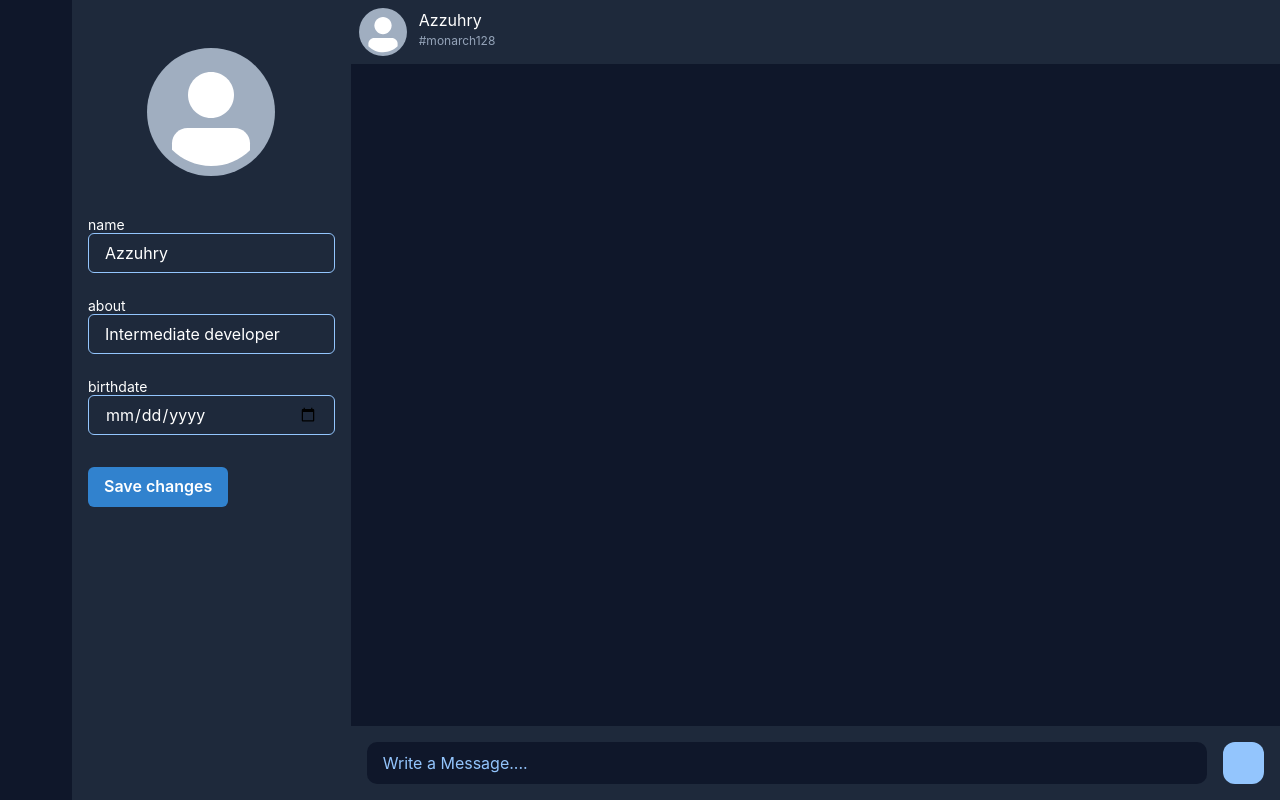
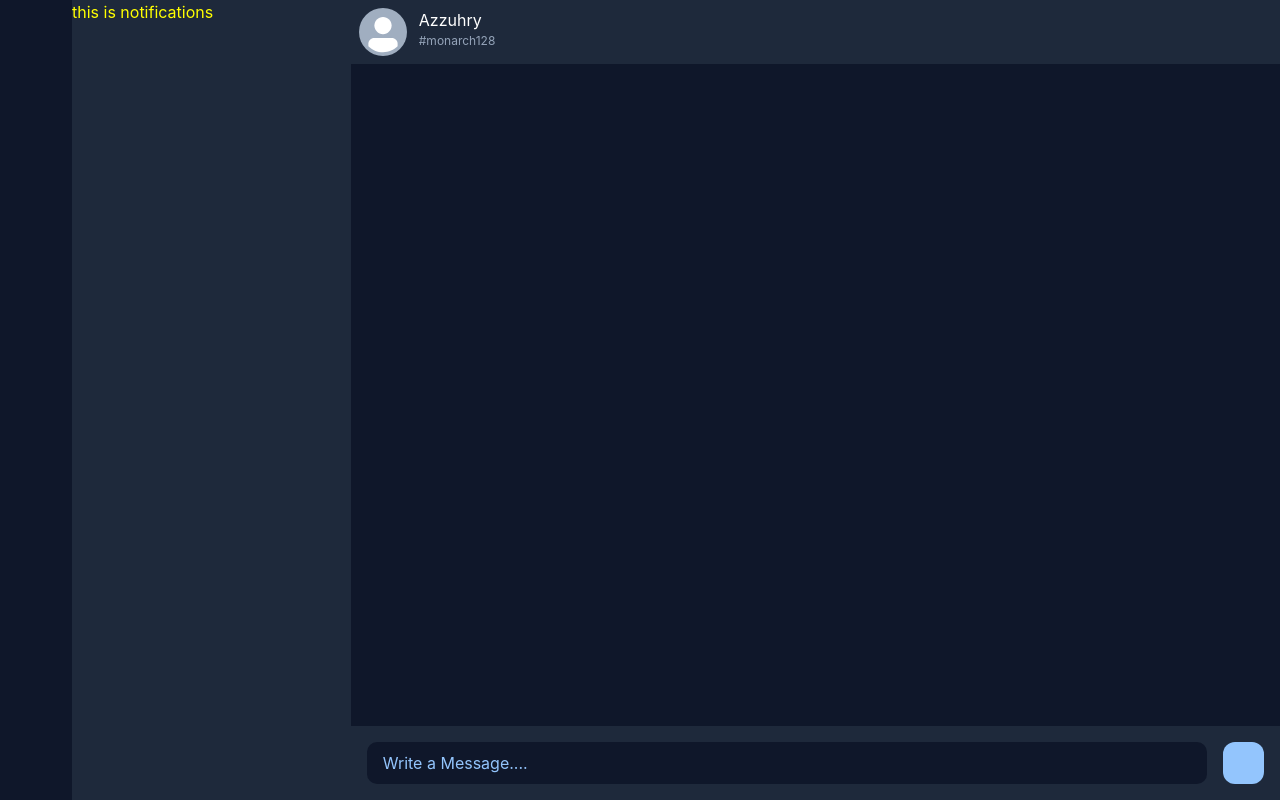
Before and after one commit to azzuhry128/FE-PROJEKT-RED, a React (Vite) app in the folder FE/: page /chatroom in a window 1280 px wide. Both pictures are taken after a click on the button 36 px from the left and 400 px from the top of the page. Built offline with nearby package versions, Linux system fonts and the light colour scheme; some icons are missing.

Commit message:
menu navigation

```diff
--- a/FE/src/components/Contacts.jsx
+++ b/FE/src/components/Contacts.jsx
@@ -1,3 +1,7 @@
+import { Text } from "@chakra-ui/react";
+
 export function Contacts() {
-
+    return(
+        <Text color="yellow">this is contacts</Text>
+    )
 }
--- a/FE/src/components/Extension.jsx
+++ b/FE/src/components/Extension.jsx
@@ -1,10 +1,18 @@
 import { Box, Text } from "@chakra-ui/react";
 import { Profile } from "./Profile";
+import { Contacts } from "./Contacts";
+import { useSidebarStore } from "../state/store";
+import { Notifications } from "./Notifications";
+import { useEffect } from "react";
 
 export function Extension() {
+    const { sidebarState } = useSidebarStore()
+    console.log(`current sidebar state: ${sidebarState}`)
     return(
         <Box bg="#1E293B" width="24rem">
-            <Profile/>
+            {sidebarState === 'contacts' && <Contacts/>}
+            {sidebarState === 'notifications' && <Notifications/>}
+            {sidebarState === 'profile' && <Profile/>}
         </Box>
     )
 }
--- /dev/null
+++ b/FE/src/components/Notifications.jsx
@@ -0,0 +1,7 @@
+import { Text } from "@chakra-ui/react";
+
+export function Notifications() {
+    return(
+        <Text color="yellow">this is notifications</Text>
+    )
+}
--- a/FE/src/components/Sidebar.jsx
+++ b/FE/src/components/Sidebar.jsx
@@ -5,8 +5,8 @@ import { useSidebarStore } from "../state/store";
 export function Sidebar() {
     let { sideBarState, setSidebarState } = useSidebarStore()
     function handleButtonClick(state) {
-        setSidebarState = state
-        console.log(`button is clicked: ${state}`)
+        setSidebarState(state)
+        console.log(`switch state to: ${setSidebarState}`)
     }
     return(
         <Flex bg="#0F172A" flexDirection="column" justifyContent="center" gap="6" padding="16px">
@@ -22,7 +22,7 @@ export function Sidebar() {
                 </Box>
             </Button>
 
-            <Button onClick={() => handleButtonClick('account')} colorScheme="teal" variant="link">
+            <Button onClick={() => handleButtonClick('profile')} colorScheme="teal" variant="link">
                 <Box padding="0.5rem">
                     <box-icon type='solid' name='user-account' color="white"></box-icon>
                 </Box>
--- a/FE/src/state/store.js
+++ b/FE/src/state/store.js
@@ -1,7 +1,7 @@
 import { create } from "zustand";
 
 const storedMessages = []
-const sidebarDefault = ""
+const sidebarDefault = "contacts"
 
 const useChatStore = create((set) => ({
     messageState: storedMessages,
@@ -12,9 +12,7 @@ const useChatStore = create((set) => ({
 
 const useSidebarStore = create((set) => ({
     sidebarState: sidebarDefault,
-    setSidebarState: (state) => set({
-        sidebarState: state
-    })
+    setSidebarState: (state) => set({sidebarState: state})
 }))
 
 export { useChatStore, useSidebarStore }
```
Also changed, not shown: FE/src/adapters/ChatRoomDisplayAdapter.jsx (+4 -8 lines).
